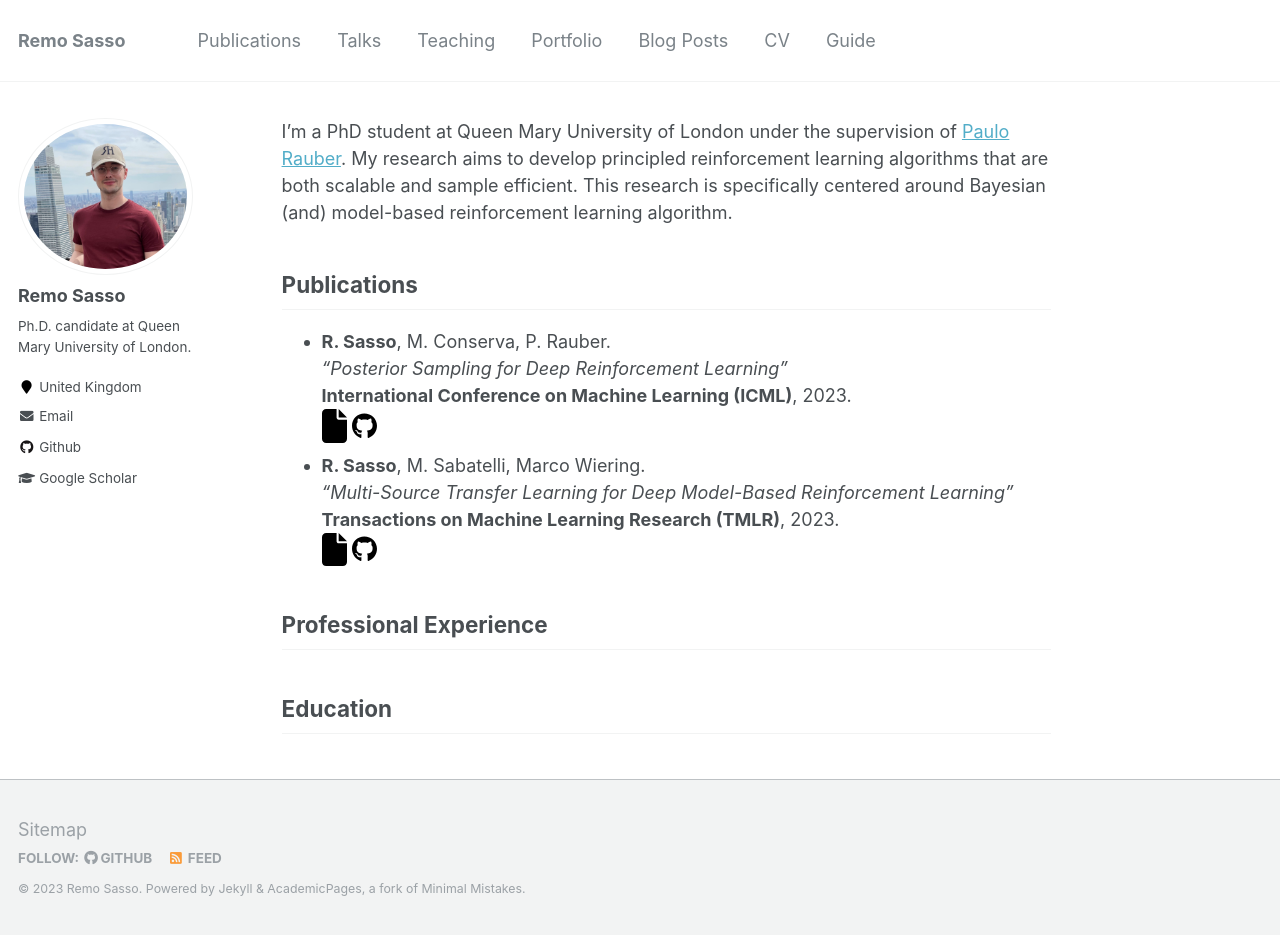
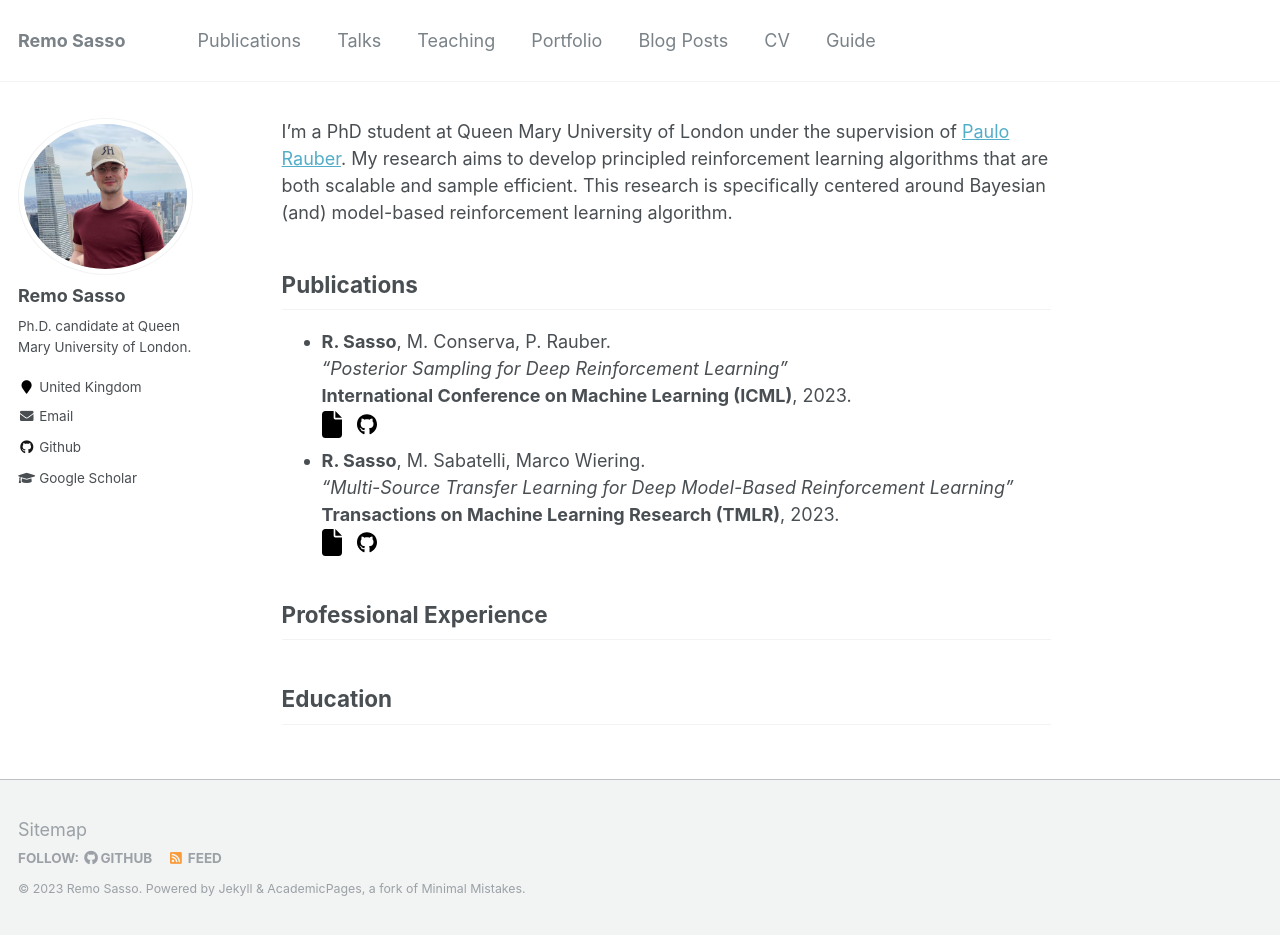
Before and after one commit to remosasso/remosasso.github.io, a Jekyll site: the page built from _pages/about.md, in a window 1280 px wide and 935 px high. Built offline with Jekyll 4.4.1, drawn with Linux system fonts in a browser that asks for light colours.

Commit message:
Update about.md

```diff
--- a/_pages/about.md
+++ b/_pages/about.md
@@ -13,11 +13,11 @@ Publications
 * **R. Sasso**, M. Conserva, P. Rauber. \
 *"Posterior Sampling for Deep Reinforcement Learning"*\
 **International Conference on Machine Learning (ICML)**, 2023.\
-[<img src="../images/file-solid.svg" width="25" height="25">]([https://arxiv.org/pdf/2205.14410.pdf](https://arxiv.org/pdf/2305.00477.pdf))        [<img src="../images/github.svg" width="25" height="25">](https://github.com/remosasso/PSDRL)
+[<img src="../images/file-solid.svg" width="20" height="20">]([https://arxiv.org/pdf/2205.14410.pdf](https://arxiv.org/pdf/2305.00477.pdf))&nbsp;&nbsp;&nbsp;[<img src="../images/github.svg" width="20" height="20">](https://github.com/remosasso/PSDRL)
 * **R. Sasso**, M. Sabatelli, Marco Wiering. \
 *"Multi-Source Transfer Learning for Deep Model-Based Reinforcement Learning"*\
 **Transactions on Machine Learning Research (TMLR)**, 2023. \
-[<img src="../images/file-solid.svg" width="25" height="25">](https://arxiv.org/pdf/2205.14410.pdf)      [<img src="../images/github.svg" width="25" height="25">](https://github.com/remosasso/multi-source-TL-for-deep-MBRL)
+[<img src="../images/file-solid.svg" width="20" height="20">](https://arxiv.org/pdf/2205.14410.pdf)&nbsp;&nbsp;&nbsp;[<img src="../images/github.svg" width="20" height="20">](https://github.com/remosasso/multi-source-TL-for-deep-MBRL)
 
 Professional Experience
 ------
```
